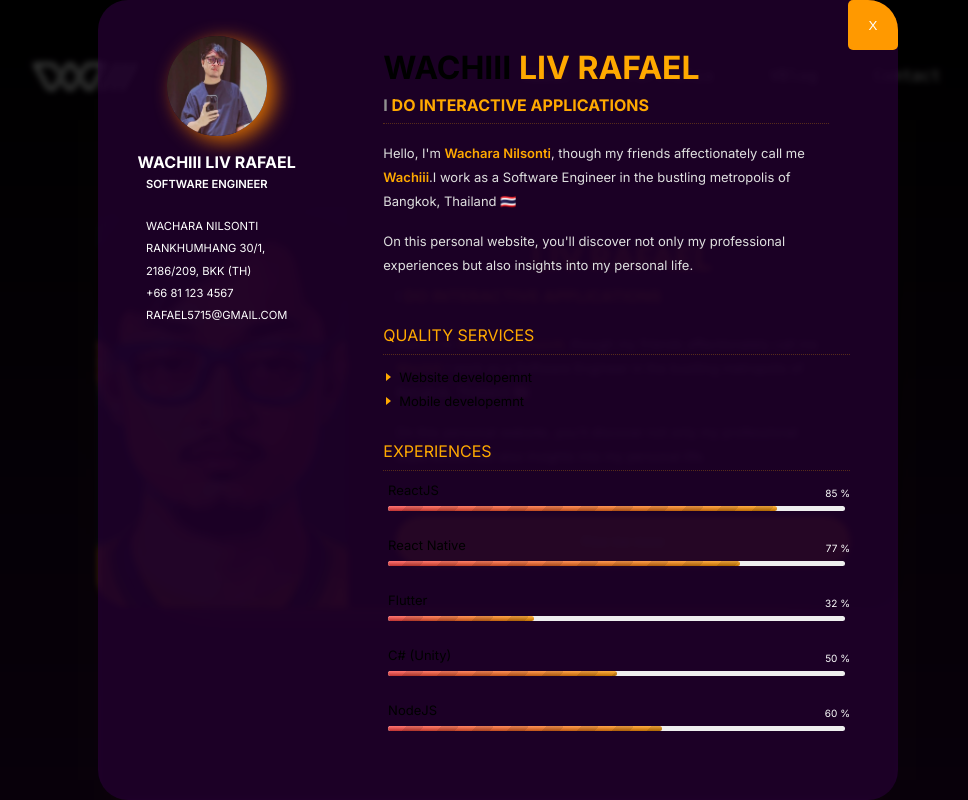
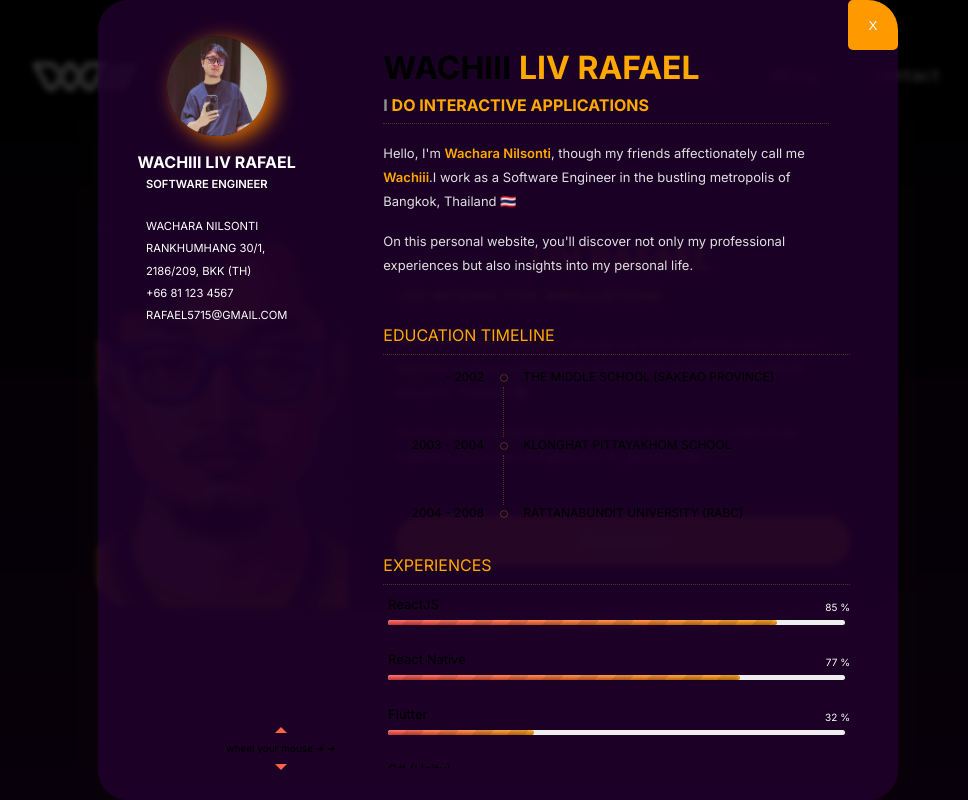
Before and after one commit to shunlll999/wachiii.dev, a Next.js app: page / in a window 1280 px wide. Both pictures are taken after a click on the element "Fine me more". Shown: the whole page, without its empty margins (142-1110 px from the left). Built offline with nearby package versions, Linux system fonts and the light colour scheme.

Commit message:
[ADDED][#2] Add content detail with school and experiences

```diff
--- a/src/app/components/about/about.module.css
+++ b/src/app/components/about/about.module.css
@@ -38,8 +38,106 @@
   background-position: center;
 }
 
+@keyframes bounchUp {
+  0% {
+    top: -8px;
+    border-bottom: 6px solid tomato;
+  }
+  70% {
+    border-bottom: 6px solid wheat;
+  }
+  80% {
+    border-bottom: 6px solid tomato;
+  }
+  85% {
+    border-bottom: 6px solid wheat;
+  }
+  90% {
+    border-bottom: 6px solid tomato;
+  }
+  95% {
+    border-bottom: 6px solid wheat;
+  }
+  100% {
+    top: -15px;
+    border-bottom: 6px solid tomato;
+  }
+}
+
+@keyframes bounchDown {
+  0% {
+    top: 15px;
+    border-top: 6px solid tomato;
+  }
+  70% {
+    top: 22px;
+    border-top: 6px solid wheat;
+  }
+  80% {
+    top: 22px;
+    border-top: 6px solid tomato;
+  }
+  850% {
+    top: 22px;
+    border-top: 6px solid wheat;
+  }
+  90% {
+    top: 22px;
+    border-top: 6px solid tomato;
+  }
+  95% {
+    top: 22px;
+    border-top: 6px solid wheat;
+  }
+  100% {
+    top: 22px;
+    border-top: 6px solid tomato;
+  }
+}
+
 .informationDetail {
+  position: relative;
+}
 
+.information-scroll {
+  display: flex;
+  position: absolute;
+  bottom: 5%;
+  right: 0;
+  transform: translate(0, -50%);
+  font-size: 10px;
+}
+
+.information-scroll::before {
+  content: '';
+  display: block;
+  position: absolute;
+  left: 50%;
+  transform: translate(-50%, 0);
+  top: -8px;
+  width: 0;
+  height: 0;
+  border-left: 6px solid transparent;
+  border-right: 6px solid transparent;
+  border-bottom: 6px solid tomato;
+  clear: both;
+  animation: bounchUp 0.5s infinite alternate;
+}
+
+.information-scroll::after {
+  content: '';
+  display: block;
+  position: absolute;
+  left: 50%;
+  transform: translate(-50%, 0);
+  top: 15px;
+  width: 0;
+  height: 0;
+  border-left: 6px solid transparent;
+  border-right: 6px solid transparent;
+  border-top: 6px solid tomato;
+  clear: both;
+  animation: bounchDown 0.5s infinite alternate;
 }
 
 .section-container {
@@ -58,7 +156,7 @@
   backdrop-filter: blur(3px);
   z-index: 999;
   transform: scale(0) perspective(800px) rotateX(45deg) translate(0, -500px);
-  transition: all 0.7s var(--easing-animation);
+  transition: all 0.5s var(--easing-animation);
 }
 
 .cover.show {
@@ -271,14 +369,18 @@
     padding: 2rem 3rem 0;
   }
 
-  .section-container div {
+  .section-title {
+    color: tomato;
+  }
+
+  .section-container .section-title {
     margin-bottom: 1rem;
     text-transform: uppercase;
     position: relative;
     color: #ffa900;
   }
 
-  .section-container div::after {
+  .section-container .section-title::after {
     display: block;
     position: absolute;
     content: '';
@@ -297,21 +399,21 @@
     font-size: 1rem;
   }
 
-  .section-container ul.hide li::before {
+  .section-container .section-item-list.hide li::before {
     display: none;
   }
-  .section-container ul.hide li {
+  .section-container .section-item-list.hide li {
     padding: 0.3rem;
     display: block;
   }
 
-  .section-container ul li {
+  .section-container .section-item-list li {
     padding: 0 1rem;
     font-size: 13px;
     position: relative;
   }
 
-  .section-container ul li::before {
+  .section-container .section-item-list li::before {
     content: '';
     border-color: transparent #ffa900;
     border-style: solid;
@@ -360,3 +462,7 @@
     background-size: 35px 20px, 100% 100%, 100% 100%;
   }
 }
+
+.in-visible {
+  display: none;
+}
--- a/src/app/components/about/details/index.tsx
+++ b/src/app/components/about/details/index.tsx
@@ -1,5 +1,8 @@
 import styles from '../about.module.css';
 import { CloseButton } from '../../ui/button';
+import Timeline from '../../ui/button/timeline';
+import { schoolData } from '@/constants/schoolData';
+import { experinceData } from '@/constants/experinceData';
 const Details = ({ displayTexts, myParagraph, show, onClose }: { displayTexts: string, myParagraph: string, show: boolean, onClose: () => void }) => {
   return (
     <div className={[styles.cover, show ? styles.show : ''].join(' ')}>
@@ -15,6 +18,7 @@ const Details = ({ displayTexts, myParagraph, show, onClose }: { displayTexts: s
             <li>+66 81 123 4567</li>
             <li>rafael5715@gmail.com</li>
           </ul>
+          <div className={styles['information-scroll']}>wheel your mouse ➜ ➜</div>
         </div>
         <div className={styles['information-more-detail']}>
           <div className={styles['container-text']}>
@@ -23,15 +27,12 @@ const Details = ({ displayTexts, myParagraph, show, onClose }: { displayTexts: s
           </div>
           <div className={styles.paragraph} dangerouslySetInnerHTML={{ __html: myParagraph }} />
           <section className={styles['section-container']}>
-            <div>Quality Services</div>
-            <ul>
-              <li>Website developemnt</li>
-              <li>Mobile developemnt</li>
-            </ul>
+            <div className={styles['section-title']}>Education Timeline</div>
+            <Timeline data={Object.entries(schoolData)} />
           </section>
           <section className={styles['section-container']}>
-            <div>Experiences</div>
-            <ul className={styles['hide']}>
+            <div className={styles['section-title']}>Experiences</div>
+            <ul className={`${styles['hide']} ${styles['section-item-list']}`}>
               <li>
                 <span>ReactJS</span><br />
                 <progress data-value="85" className={styles['progress-bar']} value="85" max="100" />
@@ -55,28 +56,25 @@ const Details = ({ displayTexts, myParagraph, show, onClose }: { displayTexts: s
             </ul>
           </section>
           <section className={styles['section-container']}>
-            <div>Language Skills</div>
-            <ul>
+            <div className={styles['section-title']}>Quality Services</div>
+            <ul className={styles['section-item-list']}>
+              <li>Website developemnt</li>
+              <li>Mobile developemnt</li>
+            </ul>
+          </section>
+          <section className={styles['section-container']}>
+            <div className={styles['section-title']}>Working Timeline</div>
+            <Timeline data={Object.entries(experinceData).reverse()} />
+          </section>
+          <section className={styles['section-container']}>
+            <div className={styles['section-title']}>Language Skills</div>
+            <ul className={styles['section-item-list']}>
               <li>TH</li>
               <li>EN</li>
             </ul>
           </section>
-          <section className={styles['section-container']}>
-            <div>Education Timeline</div>
-            <ul>
-              <li>TH</li>
-              <li>EN</li>
-            </ul>
-          </section>
-          <section className={styles['section-container']}>
-            <div>Working Timeline</div>
-            <ul>
-              <li>TH</li>
-              <li>EN</li>
-            </ul>
-          </section>
-          <section className={styles['section-container']}>
-            <div>Clients Feedback</div>
+          <section className={`${styles['section-container']} ${styles['in-visible']}`}>
+            <div className={styles['section-title']}>Clients Feedback</div>
             <ul>
               <li>TH</li>
               <li>EN</li>
--- /dev/null
+++ b/src/app/components/ui/button/timeline/index.tsx
@@ -0,0 +1,19 @@
+import style from './timeline.module.css'
+const Timeline = ({ data }: any) => {
+  return (
+    <ul className={style['timeline-list']}>
+      {data.map((item: any) => (
+        <li key={item[0]} className={style['timeline-item']}>
+          <div className={`${style['timeline-item-value']} ${style['align-right']}`}>{item[0]}</div>
+          <div className={style['timeline-item-partition']}>
+            <span className={style['bullet']} />
+            <span className={style['vertical-line']} />
+          </div>
+          <div className={style['timeline-item-value']}>{item[1]}</div>
+        </li>
+      ))}
+    </ul>
+  )
+}
+
+export default Timeline
--- /dev/null
+++ b/src/app/components/ui/button/timeline/timeline.module.css
@@ -0,0 +1,54 @@
+.timeline-list {
+  margin-top: 1.5rem;
+}
+
+.timeline-item {
+  display: grid;
+  grid-template-columns: 25% 5% 70%;
+}
+
+.align-right {
+  text-align: right;
+  padding-right: 1rem;
+}
+
+.timeline-item:last-child .vertical-line {
+  display: none;
+}
+
+.timeline-item-partition {
+  display: flex;
+  flex-direction: column;
+  justify-content: center;
+  align-items: center;
+  width: fit-content;
+}
+
+.timeline-item-partition .bullet {
+  display: block;
+  width: 8px;
+  height: 8px;
+  background-color: transparent;
+  border-radius: 10px;
+  border: 1px solid #ffa90042;
+  margin: 5px 0;
+}
+
+.timeline-item-partition .vertical-line {
+  display: block;
+  width: 2px;
+  height: 50px;
+  border-bottom: 0;
+  border-style: solid;
+  border-left-style: dotted;
+  border-left-width: 1px;
+  border-left-color: #ffa90042;
+  border-top: 0;
+  border-right: 0;
+}
+
+.timeline-item-value {
+  width: 100%;
+  text-transform: uppercase;
+  font-size: 12px;
+}
--- /dev/null
+++ b/src/constants/experinceData.ts
@@ -0,0 +1,9 @@
+export const experinceData = {
+  ' - 2012': 'mInterAction Flash programmer',
+  ' - 2013': 'MofunZone.com',
+  ' - 2013.2': 'Dentsu 360 Flash programmer',
+  '2013 - 2015': 'Milyn Innovation / Praneat  / Unity Developer',
+  '2015 - 2016': 'Nadia Thailand / Javascript Developer',
+  '2016 - 2017': 'Nimble / Front End Engineer',
+  '2018 - Present': 'MOHARA BKK / Management Engineer'
+}
--- /dev/null
+++ b/src/constants/schoolData.ts
@@ -0,0 +1,5 @@
+export const schoolData = {
+  '- 2002': 'the middle school (Sakeao province)',
+  '2003 - 2004': 'Klonghat pittayakhom school',
+  '2004 - 2008': 'Rattanabundit University (RABC)'
+}
```
